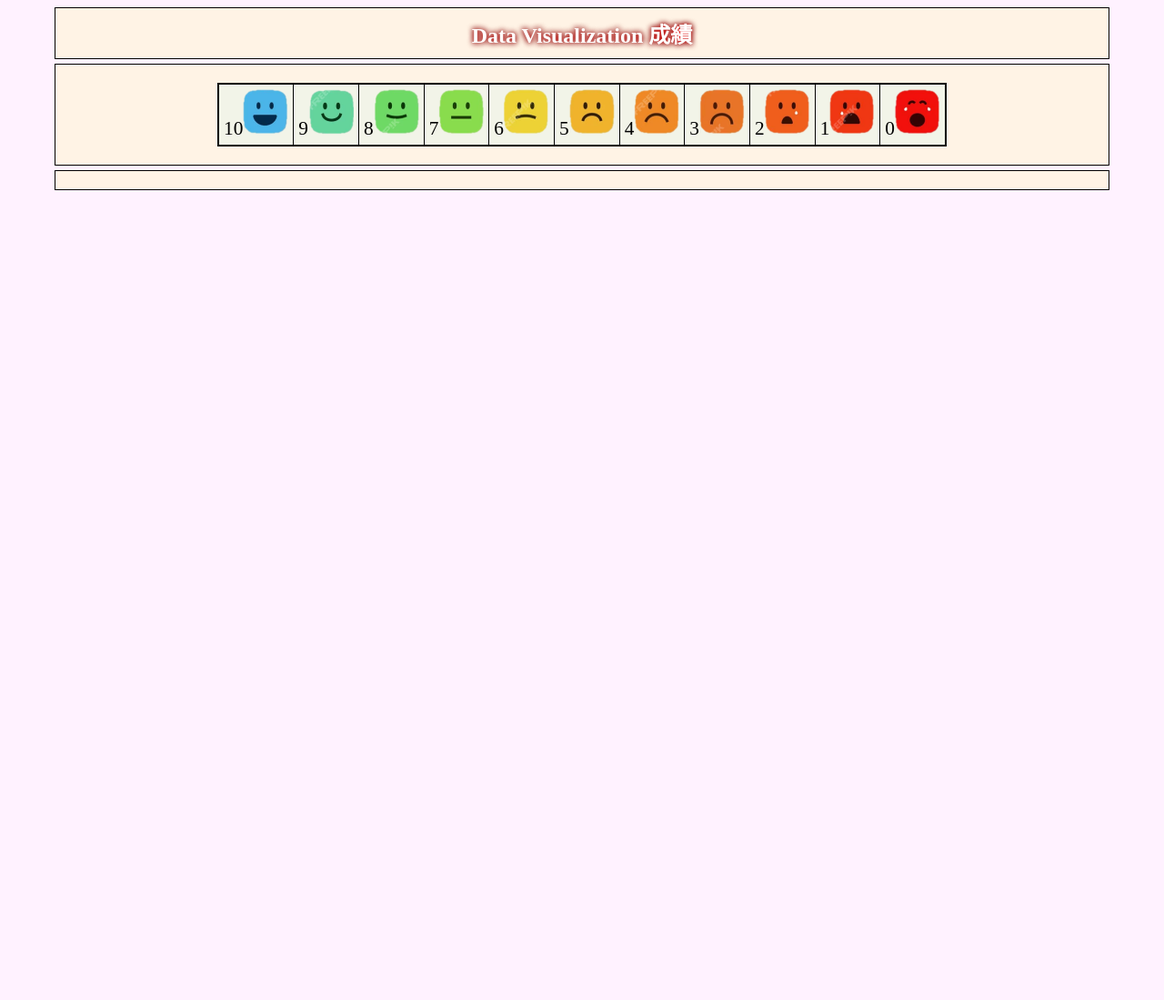
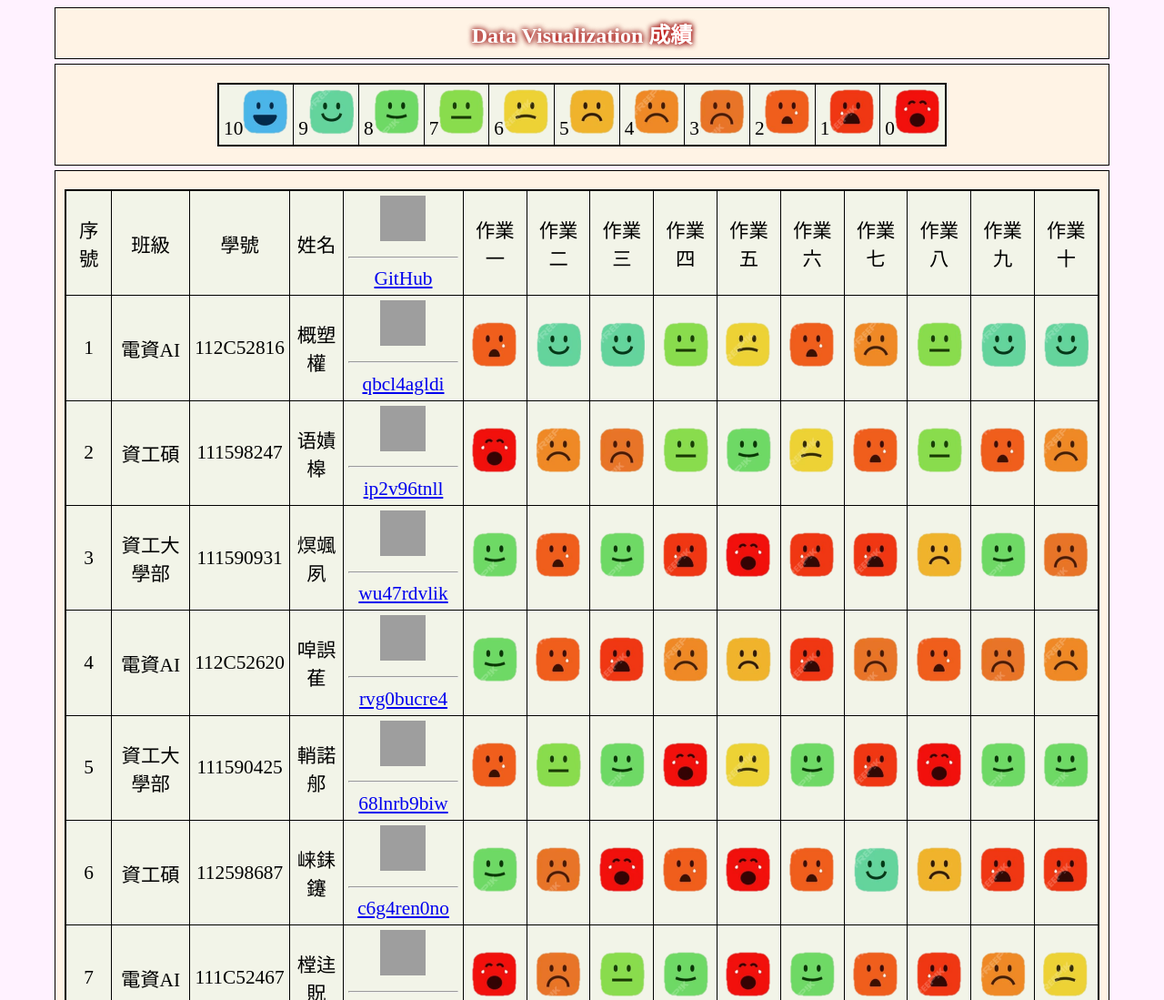
Before and after one commit to MiaHsieh9003/vis2023f, a plain HTML site: page hw01/src-medium-v7/index.html in a window 1280 px wide. Shown: the top 1099 px of the page at 91% size. Before the commit the page ends 800 px from the top, so only its background shows below. Drawn offline with nearby package versions, Linux system fonts and the light colour scheme; no server answers; grey boxes are pictures that could not be loaded; a web font is replaced by a local one.

Commit message:
Update index.html

```diff
--- a/hw01/src-medium-v7/index.html
+++ b/hw01/src-medium-v7/index.html
@@ -191,7 +191,7 @@
             .attr("height", function(d, i) { return (i + 1) * 60; });
 
 
-    d3.text("./data.csv").then(function (data) {
+    d3.text("../csv/data.csv").then(function (data) {
 
         //var parsedCSV = d3.csv.parseRows(data);
         parsedCSV = d3.csvParseRows(data);
```
